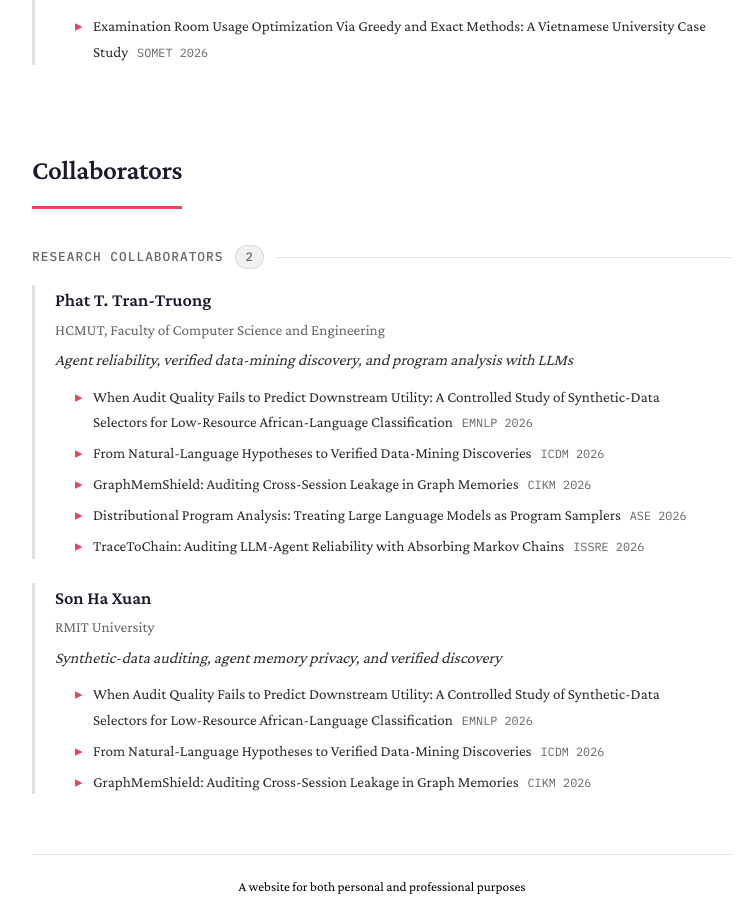
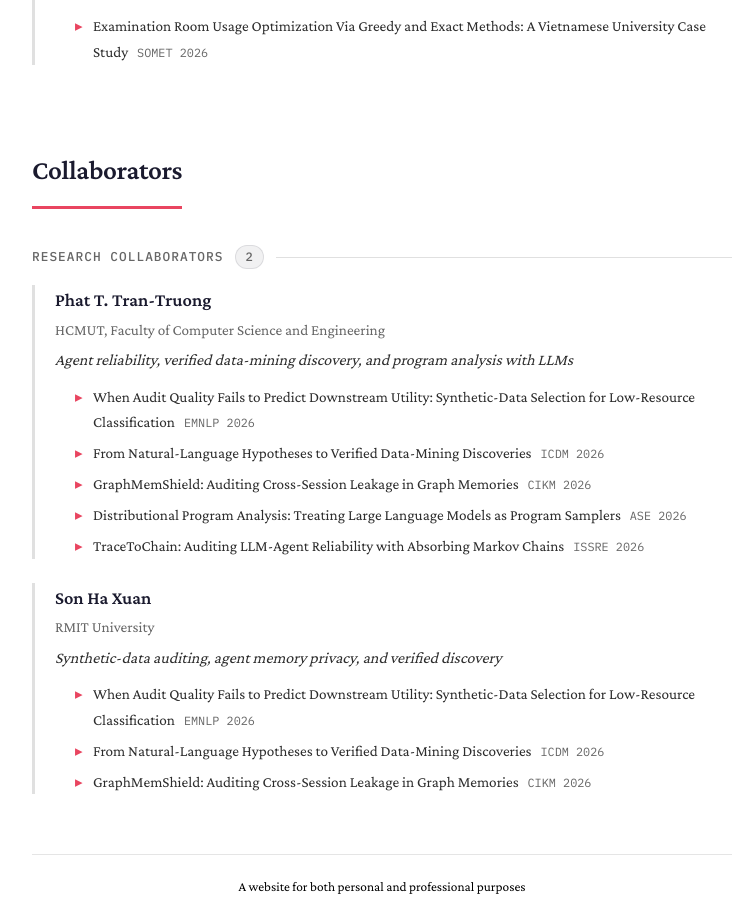
Before and after one commit to lexuanbach/lexuanbach.github.io, a Jekyll site: the page built from students.md, in a window 1280 px wide and 900 px high, scrolled down 3144 px. Shown: the whole window, without its empty margins (258-995 px from the left). Built offline with Jekyll 4.4.1, drawn with Linux system fonts in a browser that asks for light colours.

Commit message:
Update the EMNLP paper PDF and shorten its title
The revised camera-ready shortens the title to "Synthetic-Data Selection
for Low-Resource Classification" and adds equal-contribution and
corresponding-author footnotes. The abstract and byline order are
unchanged, so only the title needed syncing.

```diff
--- a/_data/publications.yml
+++ b/_data/publications.yml
@@ -1,7 +1,7 @@
 - id: "28"
   number: "[28]"
   authors: "With Phat T. Tran-Truong & Son Ha Xuan"
-  title: "When Audit Quality Fails to Predict Downstream Utility: A Controlled Study of Synthetic-Data Selectors for Low-Resource African-Language Classification"
+  title: "When Audit Quality Fails to Predict Downstream Utility: Synthetic-Data Selection for Low-Resource Classification"
   venue:
     name: "EMNLP 2026 (CORE Rank A*)"
     url: "https://2026.emnlp.org/"
@@ -25,7 +25,7 @@
   bibtex: |
     @inproceedings{le2026audit,
       author    = {Le, Xuan-Bach and Tran-Truong, Phat T. and Ha Xuan, Son},
-      title     = {When Audit Quality Fails to Predict Downstream Utility: A Controlled Study of Synthetic-Data Selectors for Low-Resource African-Language Classification},
+      title     = {When Audit Quality Fails to Predict Downstream Utility: Synthetic-Data Selection for Low-Resource Classification},
       booktitle = {Proceedings of the 2026 Conference on Empirical Methods in Natural Language Processing (EMNLP 2026)},
       year      = {2026},
       address   = {Budapest, Hungary}
```
Also changed, not shown: 1 other file.
